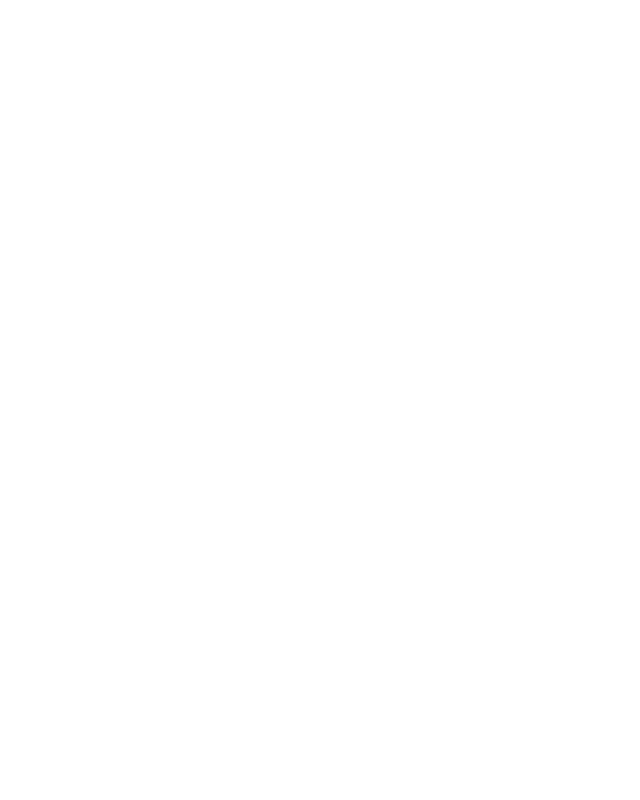
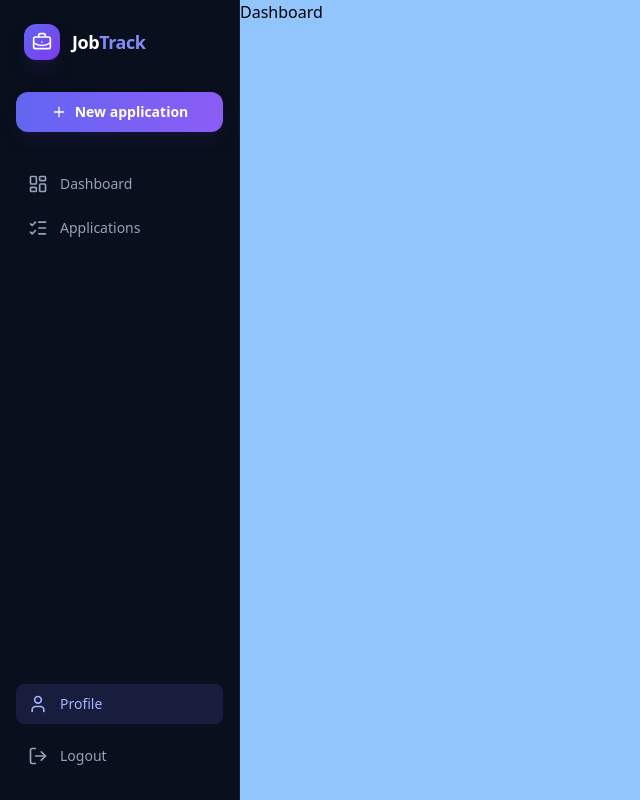
Before and after one commit to Myself-Rohit/JOB-TRACK, a React (Vite) app in the folder frontend/: page /profile in a window 1280 px wide. Before the commit this address had no page. Shown: the whole page, without its empty margins (0-640 px from the left). Built offline with nearby package versions, Linux system fonts and the light colour scheme.

Commit message:
create sidebar and add logout functionality

```diff
--- a/frontend/package.json
+++ b/frontend/package.json
@@ -11,6 +11,7 @@
   },
   "dependencies": {
     "axios": "^1.19.0",
+    "lucide-react": "^1.31.0",
     "react": "^19.2.8",
     "react-dom": "^19.2.8",
     "react-router": "^7.18.2",
--- a/frontend/src/App.jsx
+++ b/frontend/src/App.jsx
@@ -4,6 +4,7 @@
 import SignIn from "./components/SignIn.jsx";
 import SignUp from "./components/SignUp.jsx";
 import Sidebar from "./components/Sidebar.jsx";
+import Mainlayout from "./components/Mainlayout.jsx";
 
 function App() {
   const { authUser } = useAuthContext();
@@ -13,8 +14,10 @@
       <Routes>
         <Route
           path="/dashboard"
-          element={authUser ? <Sidebar /> : <SignIn />}
+          element={authUser ? <Mainlayout /> : <SignIn />}
         />
+        <Route path="/applications" element={<Mainlayout />} />
+        <Route path="/profile" element={<Mainlayout />} />
         <Route path="/signup" element={<SignUp />} />
         <Route path="/signin" element={<SignIn />} />
       </Routes>
--- /dev/null
+++ b/frontend/src/components/Dashboard.jsx
@@ -0,0 +1,7 @@
+import React from "react";
+
+function Dashboard() {
+  return <div className="bg-blue-300 grow">Dashboard</div>;
+}
+
+export default Dashboard;
--- /dev/null
+++ b/frontend/src/components/Mainlayout.jsx
@@ -0,0 +1,14 @@
+import React from "react";
+import Dashboard from "./Dashboard";
+import Sidebar from "./Sidebar";
+
+function Mainlayout() {
+  return (
+    <div className="flex w-screen">
+      <Sidebar />
+      <Dashboard />
+    </div>
+  );
+}
+
+export default Mainlayout;
--- a/frontend/src/components/Sidebar.jsx
+++ b/frontend/src/components/Sidebar.jsx
@@ -1,7 +1,110 @@
-import React from "react";
+import { Link, NavLink } from "react-router-dom";
+import {
+  BriefcaseBusiness,
+  Plus,
+  LayoutDashboard,
+  ListChecks,
+  User,
+  LogOut,
+} from "lucide-react";
+import useLogut from "../hooks/useLogout.js";
+
+const NAV = [
+  {
+    to: "/dashboard",
+    label: "Dashboard",
+    icon: LayoutDashboard,
+  },
+  {
+    to: "/applications",
+    label: "Applications",
+    icon: ListChecks,
+  },
+];
 
 function Sidebar() {
-  return <div> Sidebar</div>;
+  const { logout } = useLogut();
+
+  return (
+    <div className="sticky top-0 flex h-screen w-[68px] shrink-0 flex-col border-r border-white/[0.06] bg-[#0a0f1d] px-3 py-6 md:w-60 md:px-4">
+      {/* Logo */}
+      <Link to="/dashboard" className="flex items-center gap-3 px-1 md:px-2">
+        <span className="flex h-9 w-9 shrink-0 items-center justify-center rounded-xl bg-gradient-to-br from-indigo-500 to-violet-600 shadow-lg shadow-indigo-950/50">
+          <BriefcaseBusiness className="h-5 w-5 text-white" />
+        </span>
+
+        <span className="hidden text-lg font-semibold tracking-tight text-white md:block">
+          Job<span className="text-indigo-400">Track</span>
+        </span>
+      </Link>
+
+      {/* New Application */}
+      <Link
+        to="/applications/new"
+        className="mt-8 flex items-center justify-center gap-2 rounded-xl bg-gradient-to-r from-indigo-500 to-violet-500 px-3 py-2.5 text-sm font-semibold text-white shadow-lg shadow-indigo-950/40 transition hover:brightness-110"
+      >
+        <Plus className="h-4 w-4 shrink-0" />
+
+        <span className="hidden md:block">New application</span>
+      </Link>
+
+      <nav className="mt-8 flex flex-col gap-1">
+        {NAV.map(({ to, label, icon: Icon }) => (
+          <NavLink
+            key={to}
+            to={to}
+            className={({ isActive }) =>
+              `flex items-center gap-3 rounded-lg px-3 py-2.5 text-sm font-medium transition ${
+                isActive
+                  ? "bg-indigo-500/15 text-indigo-300"
+                  : "text-slate-400 hover:bg-white/[0.04] hover:text-slate-200"
+              }`
+            }
+          >
+            <Icon className="h-5 w-5 shrink-0" />
+
+            <span className="hidden md:block">{label}</span>
+          </NavLink>
+        ))}
+      </nav>
+
+      <div className="mt-auto space-y-3">
+        <NavLink
+          key={"/profile"}
+          to={"/profile"}
+          className={({ isActive }) =>
+            `flex items-center gap-3 rounded-lg px-3 py-2.5 text-sm font-medium transition ${
+              isActive
+                ? "bg-indigo-500/15 text-indigo-300"
+                : "text-slate-400 hover:bg-white/[0.04] hover:text-slate-200"
+            }`
+          }
+        >
+          <User className="h-5 w-5 shrink-0" />
+
+          <span className="hidden md:block">Profile</span>
+        </NavLink>
+
+        <NavLink
+          key={"/"}
+          to={"/signin"}
+          className={({ isActive }) =>
+            `flex items-center gap-3 rounded-lg px-3 py-2.5 text-sm font-medium transition ${
+              isActive
+                ? "bg-indigo-500/15 text-indigo-300"
+                : "text-slate-400 hover:bg-white/[0.04] hover:text-slate-200"
+            }`
+          }
+        >
+          <LogOut className="h-5 w-5 shrink-0" />
+
+          <span className="hidden md:block" onClick={() => logout()}>
+            Logout
+          </span>
+        </NavLink>
+      </div>
+    </div>
+  );
 }
 
 export default Sidebar;
--- /dev/null
+++ b/frontend/src/hooks/useLogout.js
@@ -0,0 +1,26 @@
+import { toast } from "react-toastify";
+import { useAuthContext } from "../context/AuthContext";
+import axios from "axios";
+
+const useLogut = () => {
+  const { setAuthUser } = useAuthContext();
+  const logout = async () => {
+    try {
+      const res = await axios.get(
+        `${import.meta.env.VITE_API_URL}/api/auth/signout`,
+      );
+      if (res.data) {
+        localStorage.removeItem("currentUser");
+        setAuthUser(null);
+        toast.success("Logged out successfully");
+      }
+    } catch (error) {
+      toast.error(
+        error?.response?.data || "failed to Logout! Please try again.",
+      );
+    }
+  };
+  return { logout };
+};
+
+export default useLogut;
```
Also changed, not shown: 1 other file (tests, documents, lock files or other folders).
